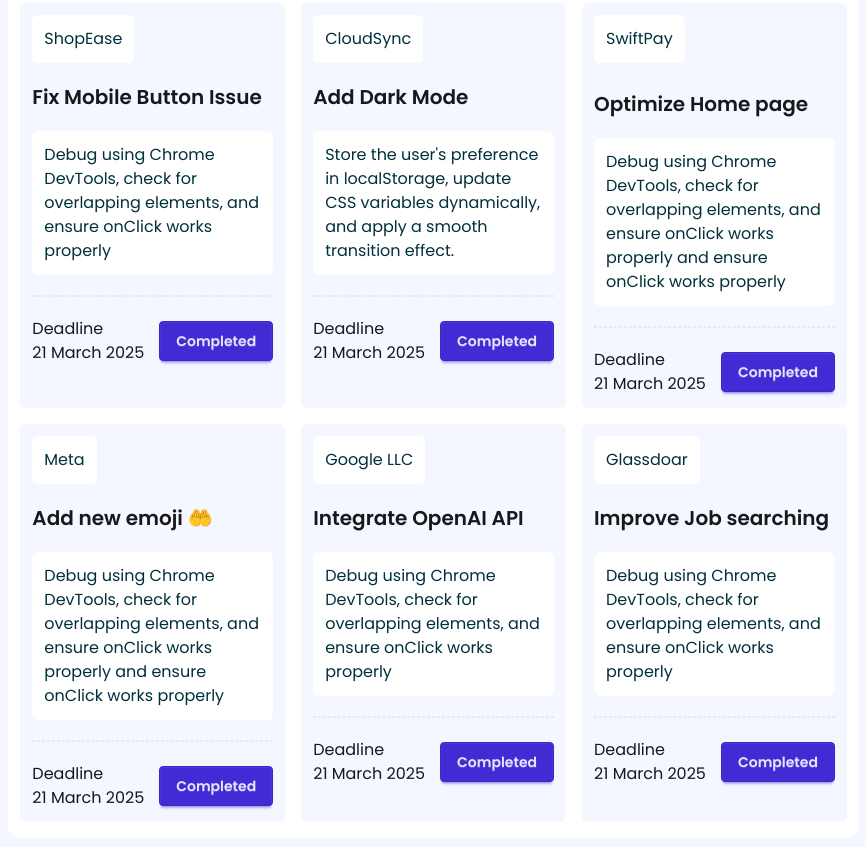
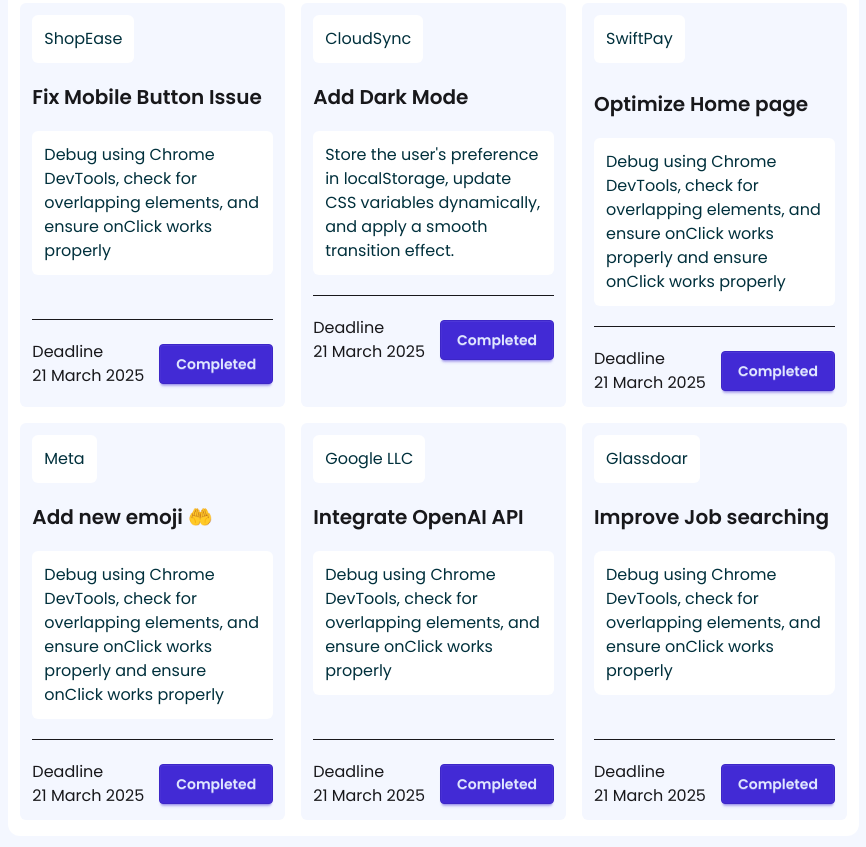
Before and after one commit to azam21918/Assignment-5-, a plain HTML site: page index.html in a window 1280 px wide. Shown: the part 289-1136 px from the top of the page, without its empty margins (45-911 px from the left). Drawn offline with nearby package versions, Linux system fonts and the light colour scheme.

Commit message:
adding more style

```diff
--- a/index.html
+++ b/index.html
@@ -87,7 +87,7 @@
                             <p class="text-lg text-white">New Today!</p>
                         </div>
                     </div>
-                    <div class="flex gap-3 bg-primary justify-center items-center py-2 px-4 rounded-xl">
+                    <div class="flex gap-1 bg-primary justify-center items-center py-2 px-8 rounded-xl">
                         <div class="bg-white p-3 rounded-full">
                             <img class="w-5" src="assets/calender.png" alt="" srcset="" />
                         </div>
@@ -116,7 +116,8 @@
                                 and ensure onClick works properly
                             </p>
                         </div>
-                        <hr class="border border-dashed border-[#3751fd17]" />
+                        <br>
+                        <hr>
                         <div class="flex items-center justify-between">
                             <div>
                                 <p>Deadline</p>
@@ -142,7 +143,7 @@
                                 variables dynamically, and apply a smooth transition effect.
                             </p>
                         </div>
-                        <hr class="border border-dashed border-[#3751fd17]" />
+                        <hr>
                         <div class="flex items-center justify-between">
                             <div>
                                 <p>Deadline</p>
@@ -169,7 +170,7 @@
                                 properly
                             </p>
                         </div>
-                        <hr class="border border-dashed border-[#3751fd17]" />
+                        <hr>
                         <div class="flex items-center justify-between">
                             <div>
                                 <p>Deadline</p>
@@ -196,7 +197,7 @@
                                 properly
                             </p>
                         </div>
-                        <hr class="border border-dashed border-[#3751fd17]" />
+                        <hr>
                         <div class="flex items-center justify-between">
                             <div>
                                 <p>Deadline</p>
@@ -222,7 +223,8 @@
                                 and ensure onClick works properly
                             </p>
                         </div>
-                        <hr class="border border-dashed border-[#3751fd17]" />
+                        <br>
+                        <hr>
                         <div class="flex items-center justify-between">
                             <div>
                                 <p>Deadline</p>
@@ -248,7 +250,8 @@
                                 and ensure onClick works properly
                             </p>
                         </div>
-                        <hr class="border border-dashed border-[#3751fd17]" />
+                        <br>
+                        <hr>
                         <div class="flex items-center justify-between">
                             <div>
                                 <p>Deadline</p>
```
